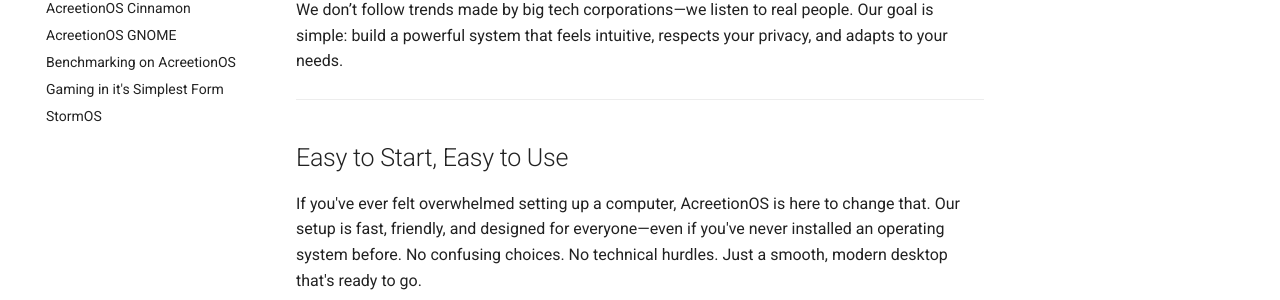
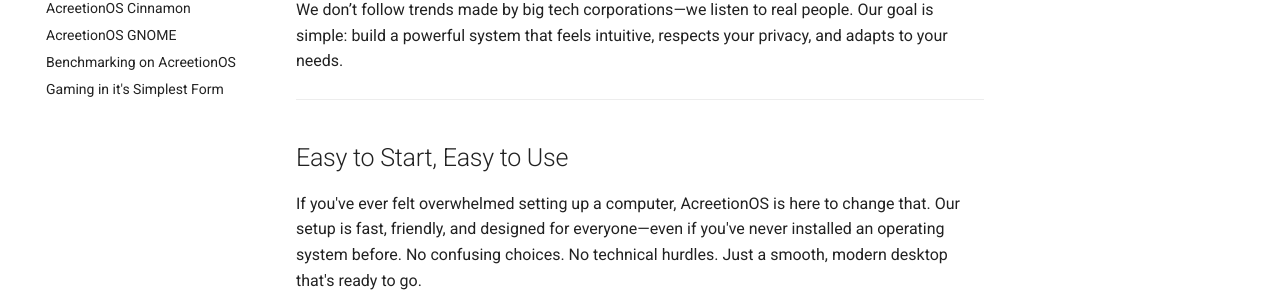
Before and after one commit to AcreetionOS-Linux/Wiki-Repository, an MkDocs documentation site: the page built from docs/index.md, in a window 1280 px wide. Shown: the part 301-601 px from the top of the page. Built offline with MkDocs 1.6.1 and Material for MkDocs 9.7.7, drawn with Linux system fonts in a browser that asks for light colours.

Commit message:
Oops. Didn't remove the entry

```diff
--- a/mkdocs.yml
+++ b/mkdocs.yml
@@ -12,4 +12,3 @@
   - AcreetionOS GNOME: AcreetionOS-GNOME.md
   - Benchmarking on AcreetionOS: benchmark.md
   - Gaming in it's Simplest Form: gaming.md
-  - StormOS: StormOS.md
```
